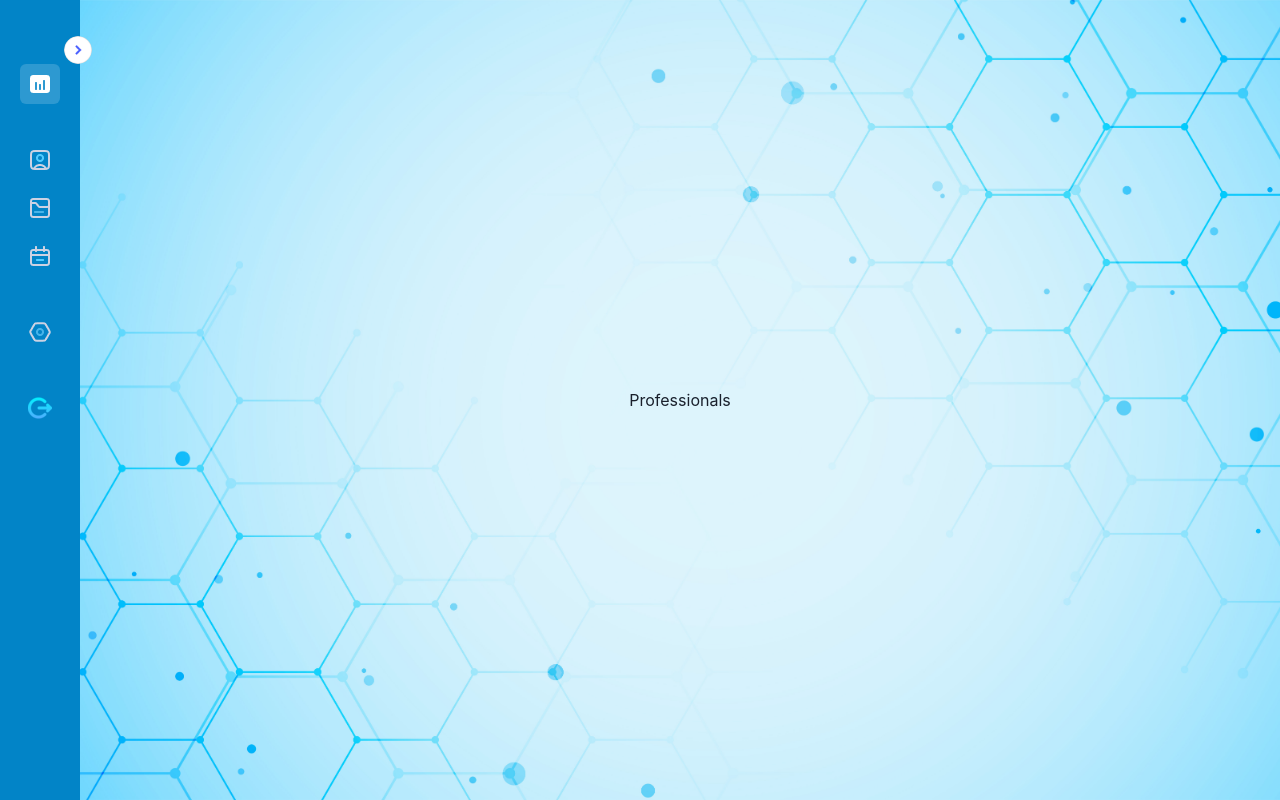
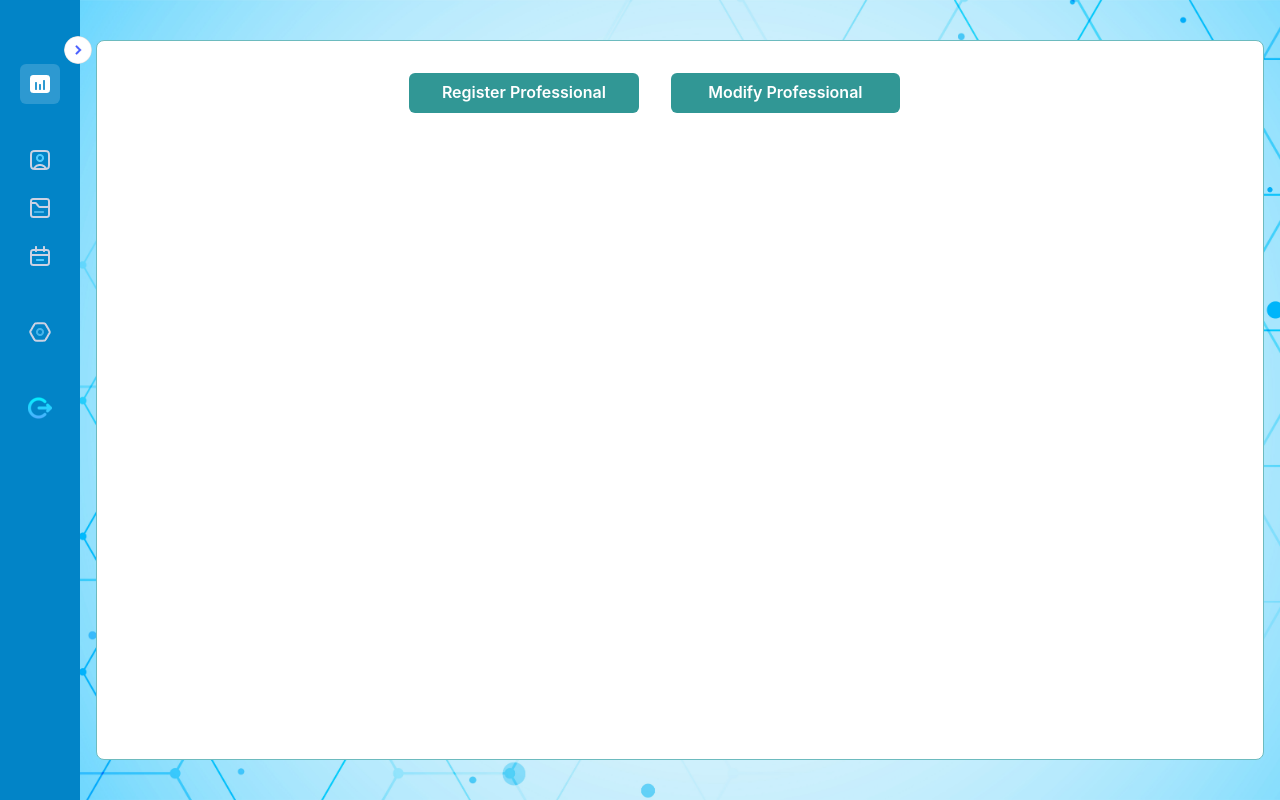
Before and after one commit to Rutiquewiski/HealthBridge, a React (Vite) app: page /professionals in a window 1280 px wide. Built offline with nearby package versions, Linux system fonts and the light colour scheme; sample sign-in values are in the browser's storage.

Commit message:
Professionals page initial creation

```diff
--- a/src/pages/professionals/ProfessionalsPage.tsx
+++ b/src/pages/professionals/ProfessionalsPage.tsx
@@ -1,6 +1,9 @@
-import { Container } from "@chakra-ui/react";
+import { Button, Container } from "@chakra-ui/react";
+import { useNavigate } from "react-router-dom";
 
 function ProfessionalsPage() {
+  const navigate = useNavigate();
+
   return (
     <>
       <Container
@@ -12,7 +15,34 @@ function ProfessionalsPage() {
         w="95vw"
         h="90vh"
       >
-        Professionals
+        <Container
+          p="1rem"
+          maxW="100% "
+          w="100%"
+          h="100%"
+          bg="white"
+          borderStyle="solid"
+          borderColor="RGB(109, 187, 191)"
+          borderWidth="1px"
+          borderRadius="8px"
+          display="flex"
+          flexDirection="column"
+          justifyContent="space-between"
+        >
+          <Container>
+            <Button
+              w="40%"
+              m="1rem"
+              colorScheme="teal"
+              onClick={() => navigate("/new-patient")}
+            >
+              Register Professional
+            </Button>
+            <Button w="40%" m="1rem" colorScheme="teal">
+              Modify Professional
+            </Button>
+          </Container>
+        </Container>
       </Container>
     </>
   );
```
